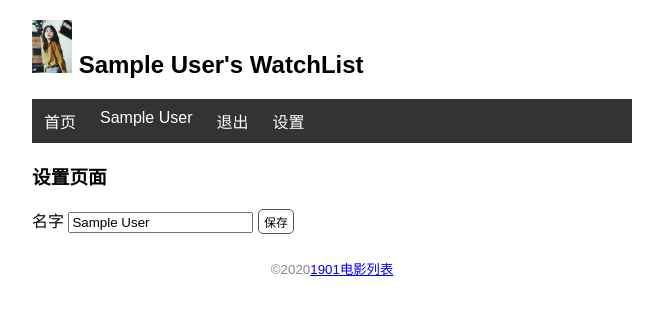
After one commit to chao-yuan-cy/flask, a Flask app: page /settings in a window 1280 px wide. The commit adds this page. Shown: the top 315 px of the page, without its empty margins (308-971 px from the left). Run offline with Flask 2, Linux system fonts and the light colour scheme; the visitor is signed in with stand-in values (Sample User, id 1); data comes from the database, SQL or seed files in the repository.

Commit message:
'功能完结'

```diff
--- a/day1/watchlist/app.py
+++ b/day1/watchlist/app.py
@@ -4,7 +4,7 @@ import sys
 from flask import Flask,url_for,render_template,flash,redirect,request
 import click
 from flask_sqlalchemy import SQLAlchemy#导入扩展类
-from flask_login import LoginManager,UserMixin,login_user,logout_user,login_required
+from flask_login import LoginManager,UserMixin,login_user,logout_user,login_required,current_user
 from werkzeug.security import generate_password_hash,check_password_hash
 WIN = sys.platform.startswith('win')
 
@@ -25,7 +25,7 @@ login_manager = LoginManager(app) # 实例化登录拓展类
 def load_user(user_id):
     user = User.query.get(int(user_id))
     return user
-
+login_manager.login_view = 'login'
 # models
 class User(db.Model,UserMixin):
     id = db.Column(db.Integer,primary_key=True)
@@ -54,6 +54,8 @@ def common_user():
 
 def index():
     if request.method == 'POST':
+        if not current_user.is_authenticated():
+            return redirect(url_for('index'))
         # request在请求触发的时候才会包含数据
         title = request.form.get('title')
         year = request.form.get('year')
@@ -75,6 +77,7 @@ def index():
     return render_template('index.html',movies=movies)
 @app.route('/movie/edit/<int:movie_id>',methods=['GET','POST'])
 #更新电影信息
+@login_required
 def edit(movie_id):
     movie = Movie.query.get_or_404(movie_id)
     if request.method == 'POST':
@@ -98,7 +101,19 @@ def delete(movie_id):
     db.session.commit()
     flash('删除成功')
     return redirect(url_for('index'))
-
+@app.route('/settings',methods=['GET','POST'])
+@login_required
+def settings():
+    if request.method == 'POST':
+        name = request.form['name']
+        if not name or len(name)>20:
+            flash('输入错误')
+            return redirect(url_for('settings'))
+        current_user.name = name
+        db.session.commit()
+        flash('名称已经更新')
+        return redirect(url_for('index'))
+    return render_template('settings.html')
 
 # 登录
 @app.route('/login',methods=['GET','POST'])
@@ -123,7 +138,7 @@ def login():
 
 # 登出
 @app.route('/logout')
-# @login_required
+@login_required
 def logout():
     logout_user()
     flash('拜拜')
--- a/day1/watchlist/templates/base.html
+++ b/day1/watchlist/templates/base.html
@@ -22,12 +22,23 @@
             <li>
                 <a href="{{ url_for('index') }}">首页</a>
             </li>
+            {% if not current_user.is_authenticated %}
             <li>
                 <a href="{{ url_for('login') }}">登录</a>
             </li>
+            {% else %}
+            <li>
+                <a href="{{ url_for('login') }}">{{ current_user.name }}</a>
+            </li>
+            {% endif %}
+            {% if current_user.is_authenticated %}
             <li>
                 <a href="{{ url_for('logout') }}">退出</a>
             </li>
+            <li>
+                <a href="{{ url_for('settings')}}">设置</a>
+            </li>
+            {% endif %}
         </ul>
     </nav>
     {% block content %}{% endblock %}
--- a/day1/watchlist/templates/index.html
+++ b/day1/watchlist/templates/index.html
@@ -2,11 +2,13 @@
 {% block content %}
     <p>总共{{ movies|length }}</p>
     {# 添加电影的表单 #}
+    {% if current_user.is_authenticated %}
     <form action="" method="post">
         电影名称 <input type="text" name='title' autocomplete="off" required>
         电影年份 <input type="text" name='year' autocomplete="off" required>
         <input type="submit" class='btn' name='submit' value="添加">
     </form>
+    {% endif %}
     <ul class='movie-list'>
         {% for movie in movies %}
         <li>
@@ -14,6 +16,7 @@
             <span class="float-right">
                 <a class="baidu" href="http://v.baidu.com/v?word={{ movie.title }}&ct=301989888&rn=67&pn=0&db=0&s=0&fbl=800&ie=utf-8" target="_blank" title="在百度视频中查找">百度视频</a>
             </span>
+            {% if current_user.is_authenticated %}
             <span class='float-right'>
                 <a class="btn" href="{{ url_for('edit',movie_id=movie.id) }}">编辑</a>
             </span>
@@ -22,6 +25,7 @@
                     <input class='btn' type="submit"value='删除' onclick="return confirm('确定删除吗')">
                 </form>
             </span>
+            {% endif %}
         </li>
         {% endfor %}
     </ul>
--- /dev/null
+++ b/day1/watchlist/templates/settings.html
@@ -0,0 +1,9 @@
+{% extends 'base.html' %}
+
+{% block content %}
+<h3>设置页面</h3>
+<form method="post">
+    名字 <input type="text" value="{{ current_user.name }}" name="name" autocomplete="off" required>
+    <input type="submit" class="btn" name="submit" value="保存">
+</form>
+{% endblock %}
```
